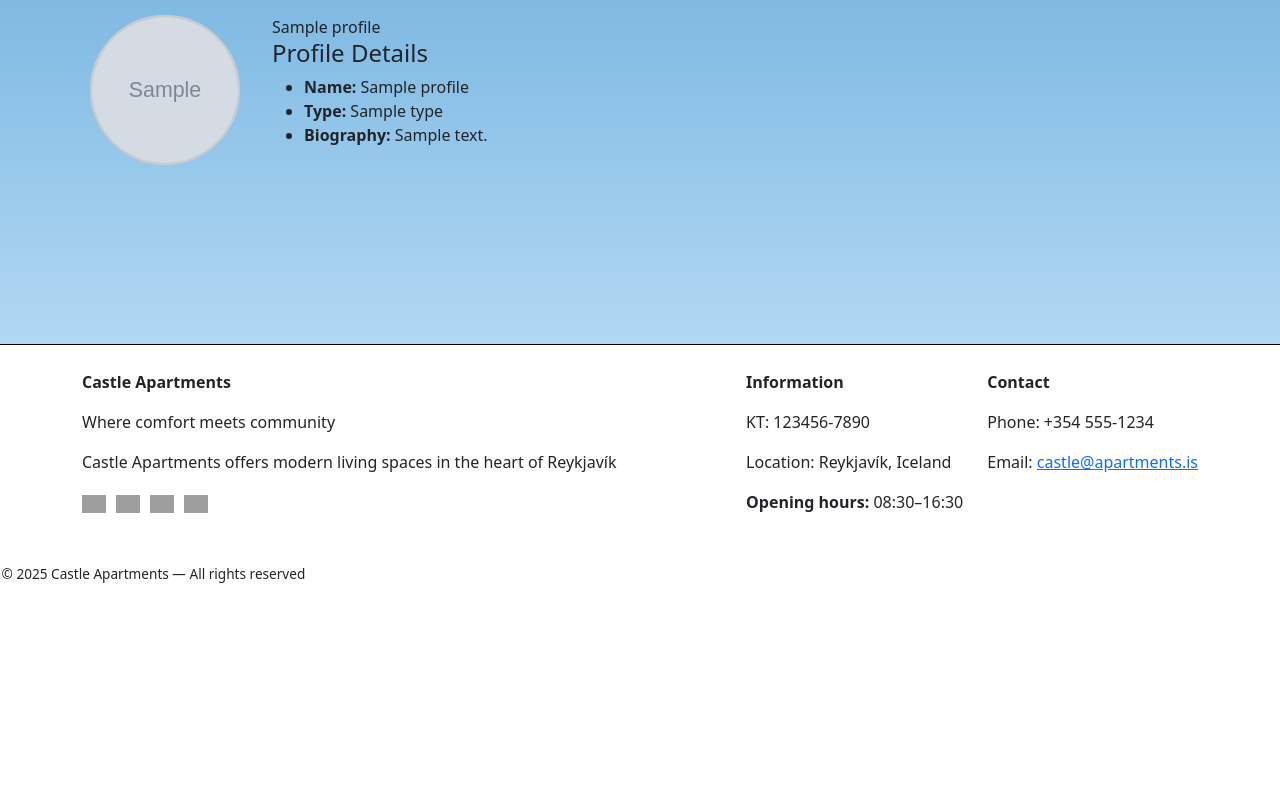
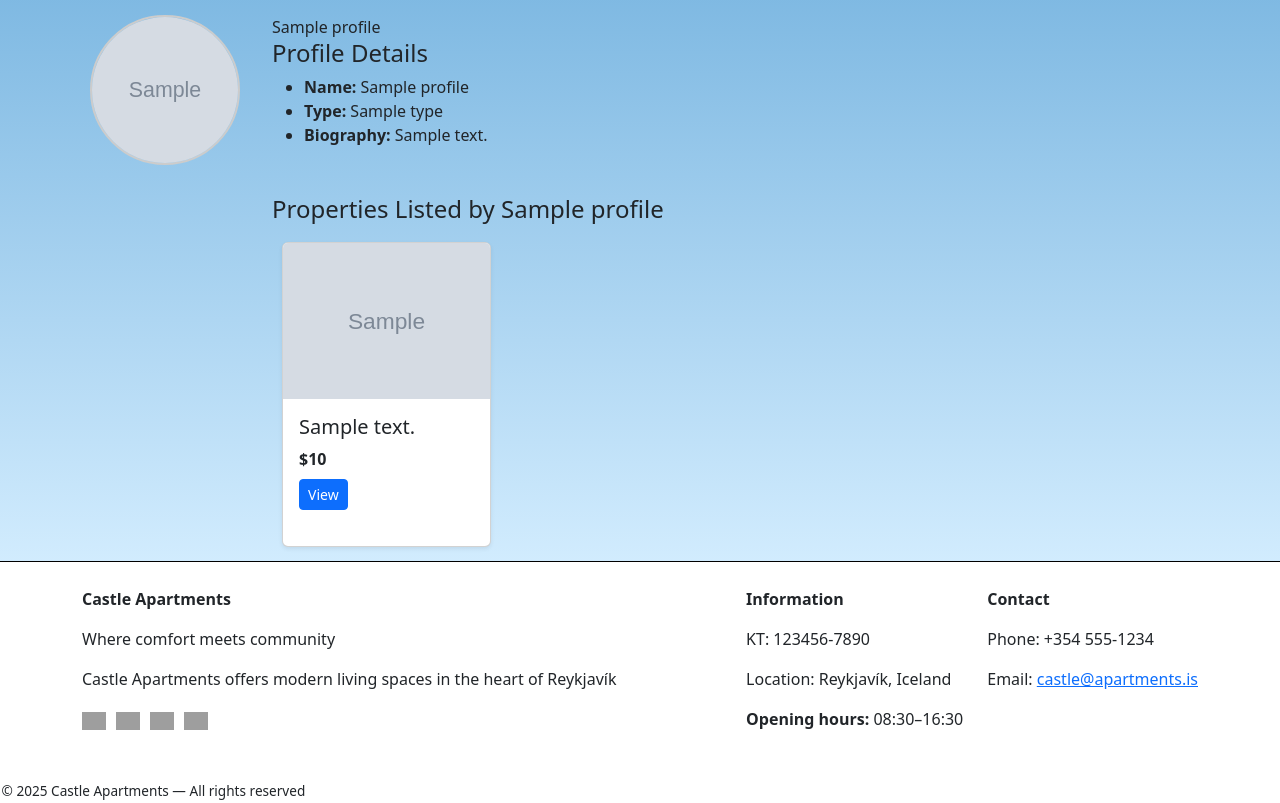
Before and after one commit to CoreMaker94/CastleApartments, a Django app: template templates/user/profile.html in a window 1280 px wide. Shown: the part 214-1017 px from the top of the page. Before the commit the page ends 797 px from the top, so only its background shows below. Run offline with Django 3.2, Linux system fonts and the light colour scheme; the template is opened without the code that fills it: most values are stand-ins (such as "Sample title", 1, 10 or a date in 2020); grey boxes marked "Sample" are stand-in pictures; grey boxes are pictures that could not be loaded.

Commit message:
seller properties viewable

```diff
--- a/templates/user/profile.html
+++ b/templates/user/profile.html
@@ -54,6 +54,30 @@
         Edit Profile
       </button>
       {% endif %}
+        {% if properties %}
+          <div class="mt-5">
+            <h4>Properties Listed by {{ profile.name }}</h4>
+            <div class="row">
+              {% for property in properties %}
+                <div class="col-md-4 mb-4">
+                  <div class="card h-100 shadow-sm">
+                    {% if property.images.first %}
+                      <img src="{{ property.images.first.image.url }}" class="card-img-top" alt="Property Image">
+                    {% else %}
+                      <img src="{% static 'images/no-image.png' %}" class="card-img-top" alt="No Image">
+                    {% endif %}
+                    <div class="card-body">
+                      <h5 class="card-title">{{ property.address }}</h5>
+<p class="card-text"><strong> ${{ property.price }} </strong></p>
+                      <a href="{% url 'property_by_id' property.id %}" class="btn btn-primary btn-sm">View</a>
+                    </div>
+                  </div>
+                </div>
+              {% endfor %}
+            </div>
+          </div>
+        {% endif %}
+
     </div>
   </div>
 </div>
```
Also changed, not shown: templates/property/single_property.html (+5 -3 lines).
